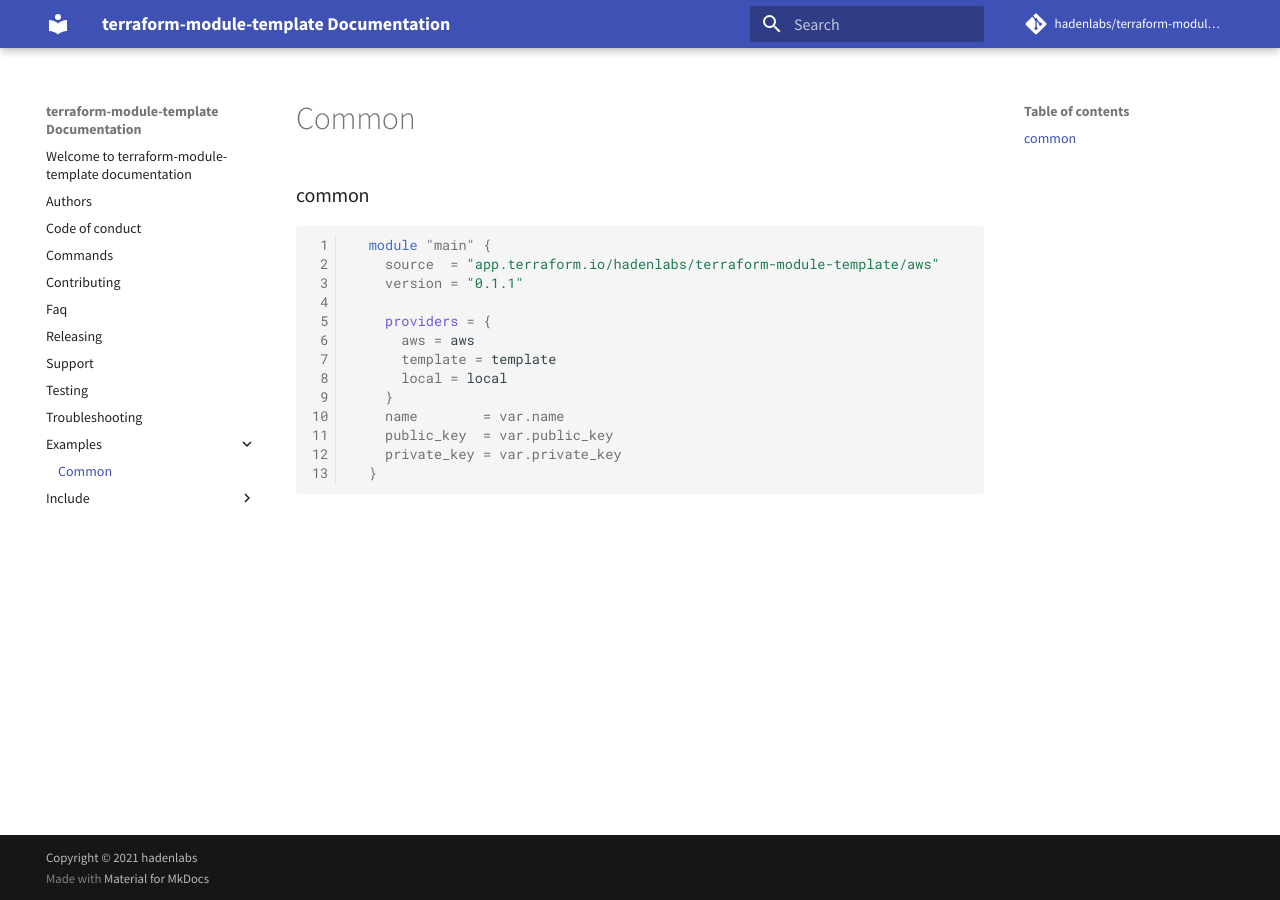
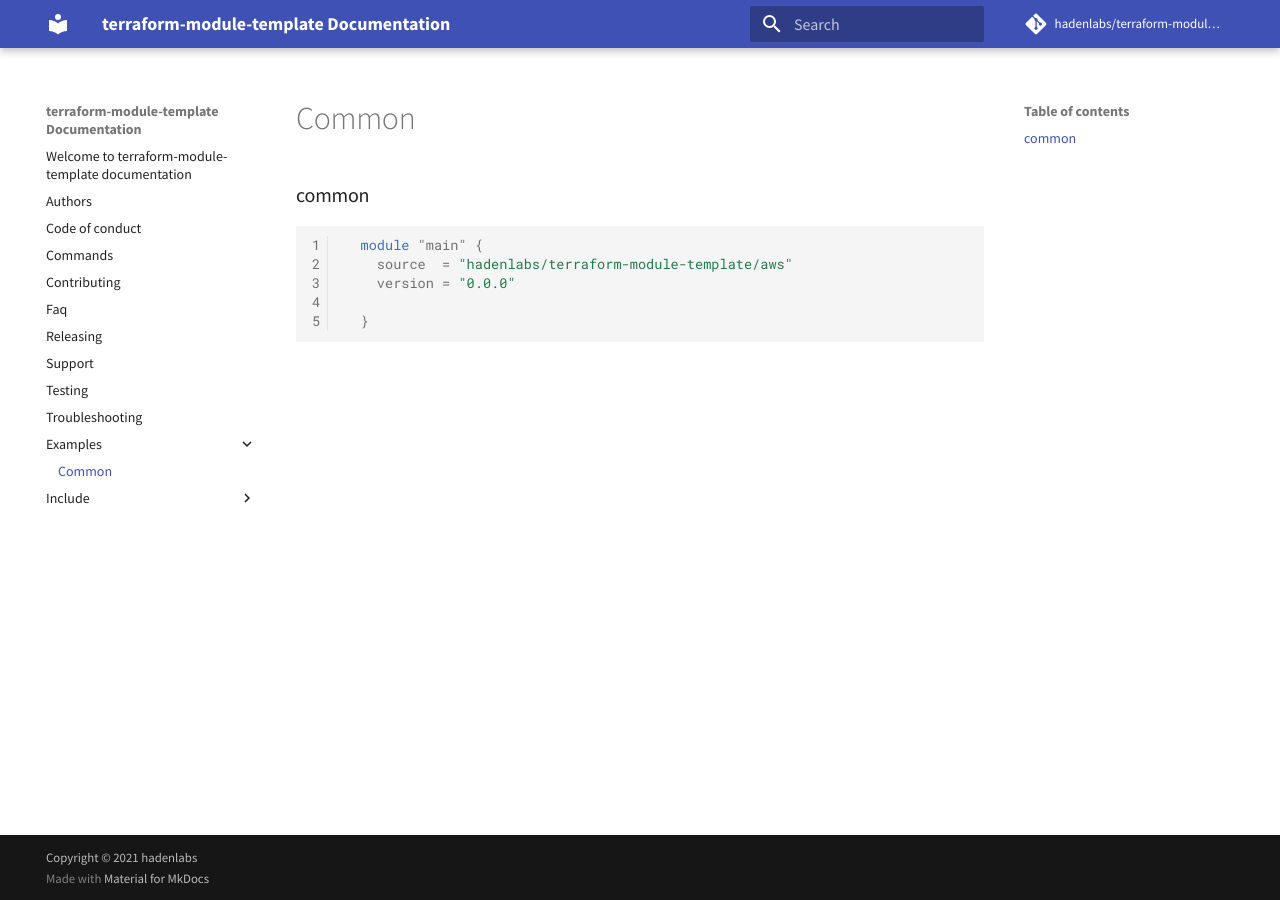
Before and after one commit to luismayta/hadenlabs-terraform-module-template, an MkDocs documentation site: the page built from docs/examples/common.md, in a window 1280 px wide. Built offline with MkDocs 1.6.1 and Material for MkDocs 9.7.7, drawn with Linux system fonts in a browser that asks for light colours; comment, search, counter and statistics services are not loaded.

Commit message:
fix: data generation template (#13)

````diff
--- a/docs/examples/common.md
+++ b/docs/examples/common.md
@@ -2,16 +2,8 @@
 
 ```hcl
   module "main" {
-    source  = "app.terraform.io/hadenlabs/terraform-module-template/aws"
-    version = "0.1.1"
+    source  = "hadenlabs/terraform-module-template/aws"
+    version = "0.0.0"
 
-    providers = {
-      aws = aws
-      template = template
-      local = local
-    }
-    name        = var.name
-    public_key  = var.public_key
-    private_key = var.private_key
   }
 ```
````
Also changed, not shown: examples/basic/docs/include/terraform.md (+2 -2 lines), setup.cfg (+13 -1 lines), 2 other files.
